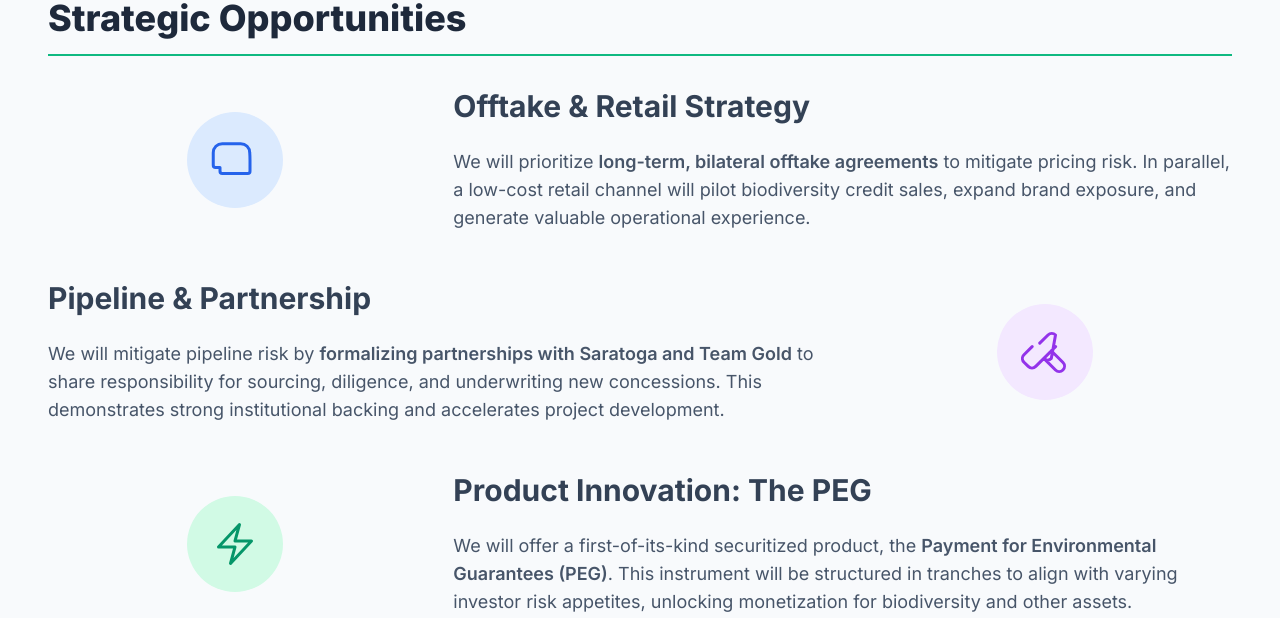
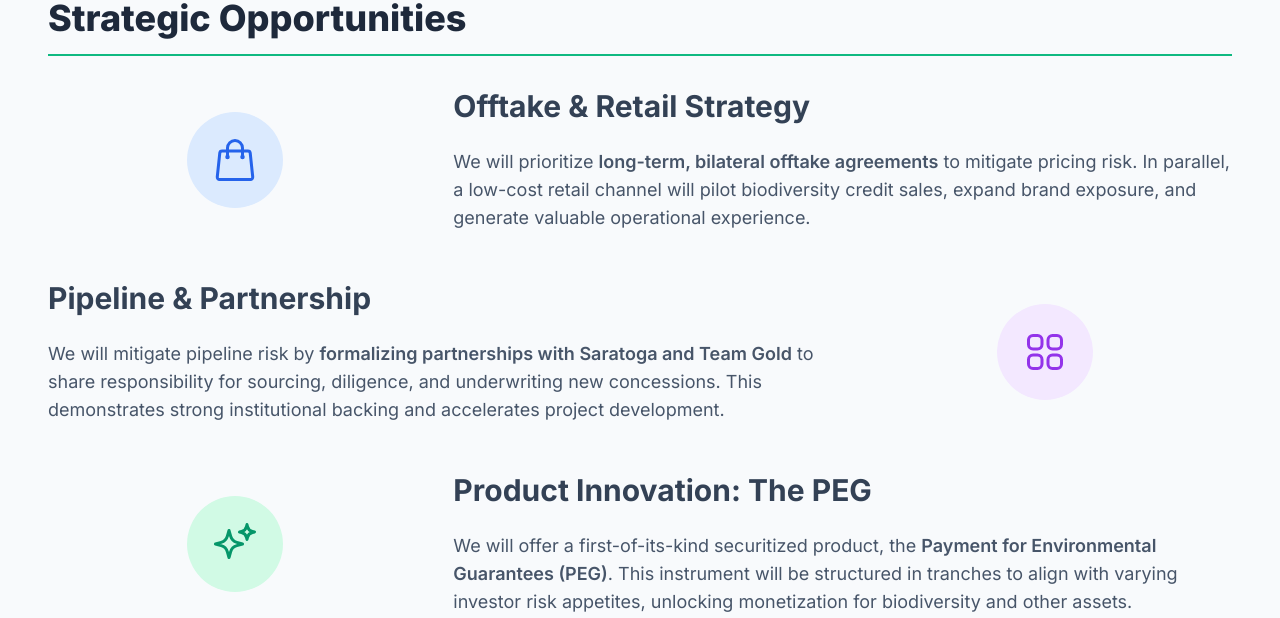
Before and after one commit to redsoxed/ForestCarbon, a plain HTML site: page index.html in a window 1280 px wide. Shown: the part 2700-3318 px from the top of the page. Drawn offline with nearby package versions, Linux system fonts and the light colour scheme.

Commit message:
Update index.html

```diff
--- a/index.html
+++ b/index.html
@@ -105,9 +105,9 @@
         <section id="opportunities" class="my-16">
             <h2 class="text-4xl font-extrabold text-slate-800 mb-8 pb-4 border-b-2 border-emerald-500">Strategic Opportunities</h2>
             <div class="space-y-12">
-                <div class="animated-card card grid md:grid-cols-3 gap-8 items-center"><div class="md:col-span-1 flex justify-center"><div class="w-24 h-24 bg-blue-100 rounded-full flex items-center justify-center"><svg class="w-12 h-12 text-blue-600" xmlns="http://www.w3.org/2000/svg" fill="none" viewBox="0 0 24 24" stroke-width="1.5" stroke="currentColor"><path stroke-linecap="round" stroke-linejoin="round" d="M19.5 12c0-1.232-.046-2.453-.138-3.662a4.5 4.5 0 0 0-4.5-4.5H5.625a4.5 4.5 0 0 0-4.5 4.5v6.25c0 .621.504 1.125 1.125 1.125H4.5v1.875c0 .621.504 1.125 1.125 1.125h12.75c.621 0 1.125-.504 1.125-1.125V12Z" /></svg></div></div><div class="md:col-span-2"><h4 class="text-3xl font-bold text-slate-700 mb-6">Offtake & Retail Strategy</h4><p class="text-slate-600 text-lg">We will prioritize <b class="font-semibold">long-term, bilateral offtake agreements</b> to mitigate pricing risk. In parallel, a low-cost retail channel will pilot biodiversity credit sales, expand brand exposure, and generate valuable operational experience.</p></div></div>
-                <div class="animated-card card grid md:grid-cols-3 gap-8 items-center" style="transition-delay: 150ms;"><div class="md:col-span-2"><h4 class="text-3xl font-bold text-slate-700 mb-6">Pipeline & Partnership</h4><p class="text-slate-600 text-lg">We will mitigate pipeline risk by <b class="font-semibold">formalizing partnerships with Saratoga and Team Gold</b> to share responsibility for sourcing, diligence, and underwriting new concessions. This demonstrates strong institutional backing and accelerates project development.</p></div><div class="md:col-span-1 flex justify-center"><div class="w-24 h-24 bg-purple-100 rounded-full flex items-center justify-center"><svg class="w-12 h-12 text-purple-600" xmlns="http://www.w3.org/2000/svg" fill="none" viewBox="0 0 24 24" stroke-width="1.5" stroke="currentColor"><path stroke-linecap="round" stroke-linejoin="round" d="M11.42 15.17 17.25 21A2.652 2.652 0 0 0 21 17.25l-5.877-5.877M11.42 15.17 7.373 19.217a2.652 2.652 0 0 1-3.75 0L1.5 17.12a2.652 2.652 0 0 1 0-3.75L5.58 9.3m5.84 5.877a2.652 2.652 0 0 0 3.75 0L17.25 3.5a2.652 2.652 0 0 0-3.75 0L9.373 7.553M11.42 15.17l5.877-5.877" /></svg></div></div></div>
-                 <div class="animated-card card grid md:grid-cols-3 gap-8 items-center" style="transition-delay: 300ms;"><div class="md:col-span-1 flex justify-center"><div class="w-24 h-24 bg-emerald-100 rounded-full flex items-center justify-center"><svg class="w-12 h-12 text-emerald-600" xmlns="http://www.w3.org/2000/svg" fill="none" viewBox="0 0 24 24" stroke-width="1.5" stroke="currentColor"><path stroke-linecap="round" stroke-linejoin="round" d="M3.75 13.5l10.5-11.25L12 10.5h8.25L9.75 21.75 12 13.5H3.75Z" /></svg></div></div><div class="md:col-span-2"><h4 class="text-3xl font-bold text-slate-700 mb-6">Product Innovation: The PEG</h4><p class="text-slate-600 text-lg">We will offer a first-of-its-kind securitized product, the <b class="font-semibold">Payment for Environmental Guarantees (PEG)</b>. This instrument will be structured in tranches to align with varying investor risk appetites, unlocking monetization for biodiversity and other assets.</p></div></div>
+                <div class="animated-card card grid md:grid-cols-3 gap-8 items-center"><div class="md:col-span-1 flex justify-center"><div class="w-24 h-24 bg-blue-100 rounded-full flex items-center justify-center"><svg class="w-12 h-12 text-blue-600" xmlns="http://www.w3.org/2000/svg" fill="none" viewBox="0 0 24 24" stroke-width="1.5" stroke="currentColor"><path stroke-linecap="round" stroke-linejoin="round" d="M15.75 10.5V6a3.75 3.75 0 1 0-7.5 0v4.5m11.356-1.993 1.263 12c.07.658-.463 1.243-1.119 1.243H4.25a1.125 1.125 0 0 1-1.12-1.243l1.264-12A1.125 1.125 0 0 1 5.513 7.5h12.974c.576 0 1.059.435 1.119 1.007ZM8.625 10.5a.375.375 0 1 1-.75 0 .375.375 0 0 1 .75 0Zm7.5 0a.375.375 0 1 1-.75 0 .375.375 0 0 1 .75 0Z" /></svg></div></div><div class="md:col-span-2"><h4 class="text-3xl font-bold text-slate-700 mb-6">Offtake & Retail Strategy</h4><p class="text-slate-600 text-lg">We will prioritize <b class="font-semibold">long-term, bilateral offtake agreements</b> to mitigate pricing risk. In parallel, a low-cost retail channel will pilot biodiversity credit sales, expand brand exposure, and generate valuable operational experience.</p></div></div>
+                <div class="animated-card card grid md:grid-cols-3 gap-8 items-center" style="transition-delay: 150ms;"><div class="md:col-span-1 flex justify-center md:order-last"><div class="w-24 h-24 bg-purple-100 rounded-full flex items-center justify-center"><svg class="w-12 h-12 text-purple-600" xmlns="http://www.w3.org/2000/svg" fill="none" viewBox="0 0 24 24" stroke-width="1.5" stroke="currentColor"><path stroke-linecap="round" stroke-linejoin="round" d="M3.75 6A2.25 2.25 0 0 1 6 3.75h2.25A2.25 2.25 0 0 1 10.5 6v2.25a2.25 2.25 0 0 1-2.25 2.25H6a2.25 2.25 0 0 1-2.25-2.25V6ZM3.75 15.75A2.25 2.25 0 0 1 6 13.5h2.25a2.25 2.25 0 0 1 2.25 2.25V18A2.25 2.25 0 0 1 8.25 20.25H6A2.25 2.25 0 0 1 3.75 18v-2.25ZM13.5 6a2.25 2.25 0 0 1 2.25-2.25H18A2.25 2.25 0 0 1 20.25 6v2.25A2.25 2.25 0 0 1 18 10.5h-2.25a2.25 2.25 0 0 1-2.25-2.25V6ZM13.5 15.75a2.25 2.25 0 0 1 2.25-2.25H18a2.25 2.25 0 0 1 2.25 2.25V18A2.25 2.25 0 0 1 18 20.25h-2.25A2.25 2.25 0 0 1 13.5 18v-2.25Z" /></svg></div></div><div class="md:col-span-2"><h4 class="text-3xl font-bold text-slate-700 mb-6">Pipeline & Partnership</h4><p class="text-slate-600 text-lg">We will mitigate pipeline risk by <b class="font-semibold">formalizing partnerships with Saratoga and Team Gold</b> to share responsibility for sourcing, diligence, and underwriting new concessions. This demonstrates strong institutional backing and accelerates project development.</p></div></div>
+                 <div class="animated-card card grid md:grid-cols-3 gap-8 items-center" style="transition-delay: 300ms;"><div class="md:col-span-1 flex justify-center"><div class="w-24 h-24 bg-emerald-100 rounded-full flex items-center justify-center"><svg class="w-12 h-12 text-emerald-600" xmlns="http://www.w3.org/2000/svg" fill="none" viewBox="0 0 24 24" stroke-width="1.5" stroke="currentColor"><path stroke-linecap="round" stroke-linejoin="round" d="M9.813 15.904 9 18.75l-.813-2.846a4.5 4.5 0 0 0-3.09-3.09L2.25 12l2.846-.813a4.5 4.5 0 0 0 3.09-3.09L9 5.25l.813 2.846a4.5 4.5 0 0 0 3.09 3.09L15.75 12l-2.846.813a4.5 4.5 0 0 0-3.09 3.09ZM18.259 8.715 18 9.75l-.259-1.035a3.375 3.375 0 0 0-2.455-2.456L14.25 6l1.036-.259a3.375 3.375 0 0 0 2.455-2.456L18 2.25l.259 1.035a3.375 3.375 0 0 0 2.456 2.456L21.75 6l-1.035.259a3.375 3.375 0 0 0-2.456 2.456Z" /></svg></div></div><div class="md:col-span-2"><h4 class="text-3xl font-bold text-slate-700 mb-6">Product Innovation: The PEG</h4><p class="text-slate-600 text-lg">We will offer a first-of-its-kind securitized product, the <b class="font-semibold">Payment for Environmental Guarantees (PEG)</b>. This instrument will be structured in tranches to align with varying investor risk appetites, unlocking monetization for biodiversity and other assets.</p></div></div>
             </div>
         </section>
 
```
